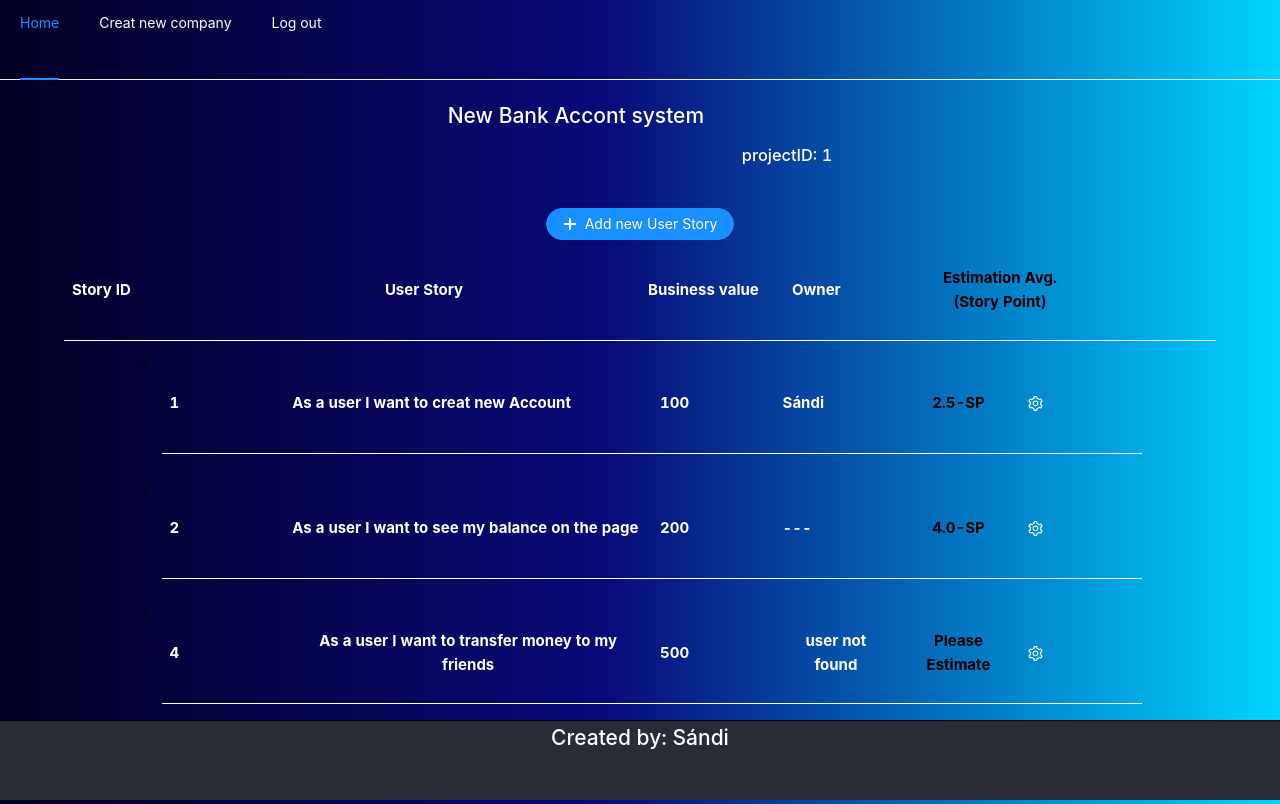
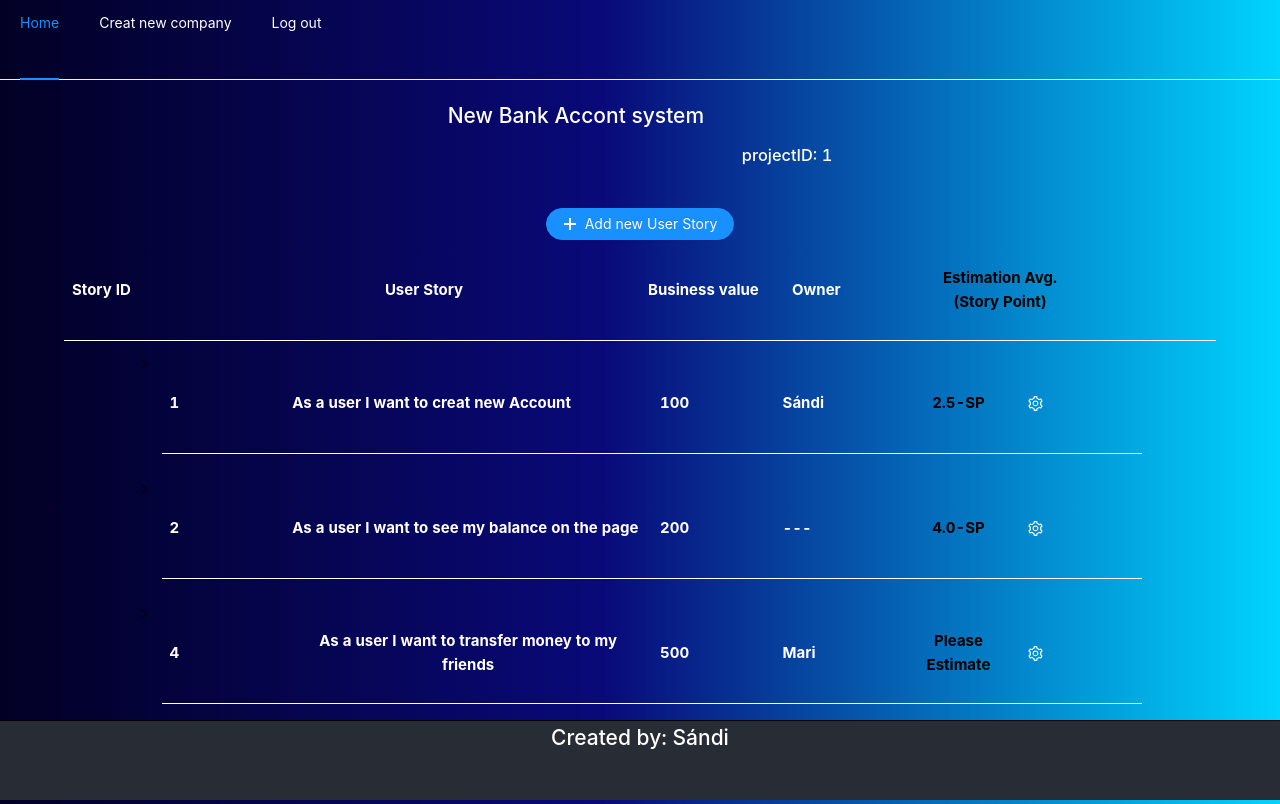
Before and after one commit to snegyeliczky/Kinsta-Pet-Project, a React (Create React App) app in the folder client/: page /app/project/1 in a window 1280 px wide. Built offline with nearby package versions, Linux system fonts and the light colour scheme; sample sign-in values are in the browser's storage.

Commit message:
no undefined user

```diff
--- a/client/src/components/TaskTable.tsx
+++ b/client/src/components/TaskTable.tsx
@@ -18,7 +18,6 @@ const TaskTable: React.FC<props> = ({userStory}) => {
     const [tasks, setTasks] = useState(TaskService.getTasksByUserStory(userStory.id));
     const{loading,error,data} =useQuery(getTaskForUserStory,{variables:{id:userStory.id}});
 
-    if (data)console.log(data.userStory.tasks,userStory.id);
 
     const removeTask = (taskId: string) => {
         let refreshedTasks = TaskService.removeTask(taskId);
--- a/client/src/components/userDropdown.tsx
+++ b/client/src/components/userDropdown.tsx
@@ -22,12 +22,10 @@ const UserDropdown:React.FC<props> = ({userData,onChange,base}) => {
         message.info(`Owner changed to ${name}`);
         onChange(key)
     };
-console.log(userData)
     const menu = (
         <Menu >
             <Menu.Item key={"0"} onClick={(e)=>onClick('',"no owner")}> ---</Menu.Item>
             {userData.map( user =>{
-                if (user) // refactor if !!!!!!!
                 return <Menu.Item key={user.id} onClick={(e)=>onClick(user.id,user.firstName)}> {user.firstName}</Menu.Item>
                 })
             }
--- a/client/src/context/ProjectContext.tsx
+++ b/client/src/context/ProjectContext.tsx
@@ -26,7 +26,9 @@ export const ProjectProvider = (props:any) => {
         let project = ProjectService.getProject(parseInt(id));
         let participantList: UserModel[] = [];
         project.participants.forEach(id => {
-            participantList.push(UserService.getUserById(id))
+            let userById = UserService.getUserById(id);
+            console.log(userById)
+            participantList.push(userById)
         });
         setParticipants(participantList)
     };
--- a/client/src/localServices/UserStoryService.tsx
+++ b/client/src/localServices/UserStoryService.tsx
@@ -33,7 +33,7 @@ let task3:UserStoryModel ={
     userStory:"As a user I want to transfer money to my friends",
     businessValue:500,
     estimation:8,
-    ownerId:"6f0050a8-f799-49ad-b71d-9372744ce063",
+    ownerId:"1",
     status:false,
     estimatedUsers:{"1":2,"2":3}
 };
@@ -45,7 +45,7 @@ let task4:UserStoryModel ={
     userStory:"As a user I want to transfer money to my friends",
     businessValue:500,
     estimation:8,
-    ownerId:"6f0050a8-f799-49ad-b71d-9372744ce063",
+    ownerId:"3",
     status:false,
     estimatedUsers:{"2":5,"3":3}
 };
```
